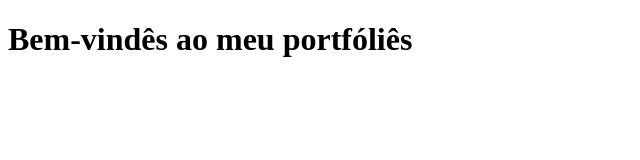
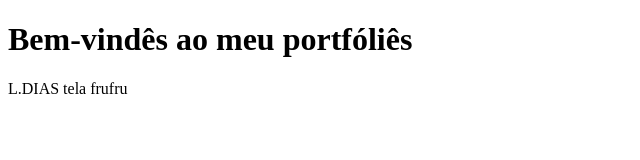
Before and after one commit to regifraga/portfolio-site, a plain HTML site: page src/index.html in a window 1280 px wide. Shown: the whole page, without its empty margins (0-640 px from the left). Drawn offline with Linux system fonts and the light colour scheme.

Commit message:
v2 - inclusão do meu nome na index.html

```diff
--- a/src/index.html
+++ b/src/index.html
@@ -5,5 +5,6 @@
 		</head>
 		<body>
 			<h1>Bem-vindês ao meu portfóliês</h1>
+			<p> L.DIAS tela frufru</p>
 		</body>
 	</html>
```
